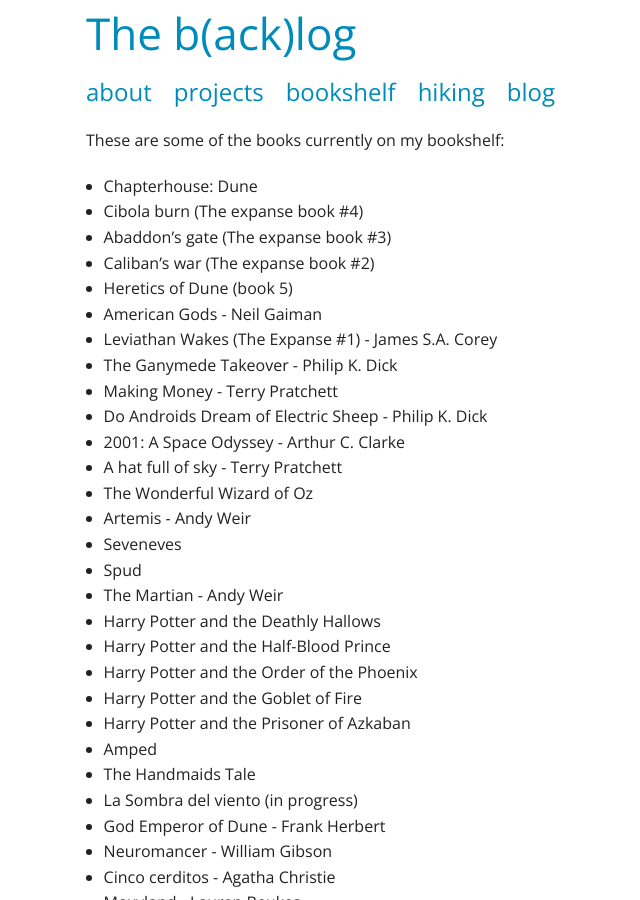
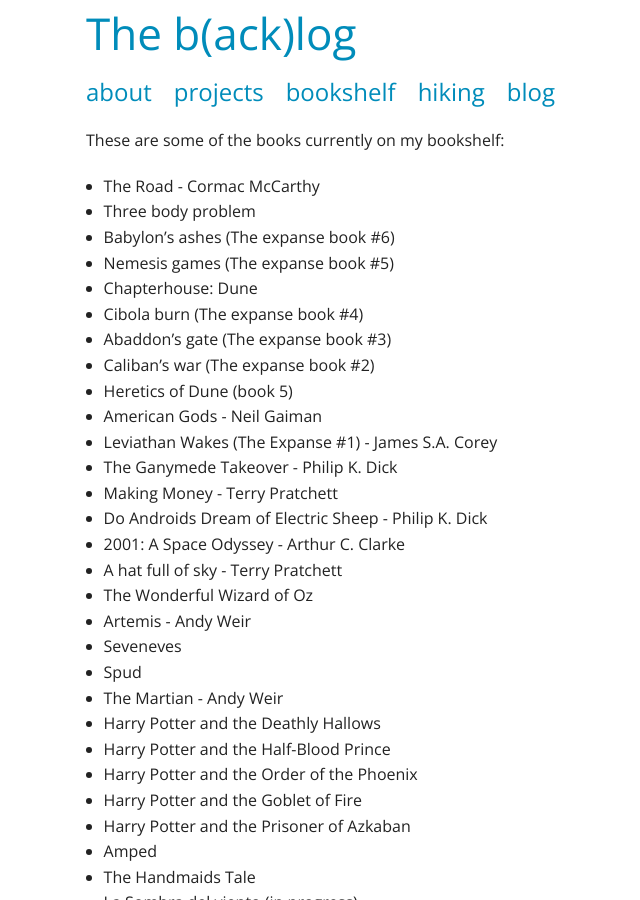
Before and after one commit to dirkcuys/thebacklog, a Jekyll site: the page built from bookshelf/index.md, in a window 1280 px wide and 900 px high. Shown: the whole window, without its empty margins (69-709 px from the left). Built offline with Jekyll 4.4.1, drawn with Linux system fonts in a browser that asks for light colours; nearby versions of some CDN libraries.

Commit message:
Update books

```diff
--- a/bookshelf/index.md
+++ b/bookshelf/index.md
@@ -1,10 +1,13 @@
 ---
 title: bookshelf
-author: dirk
 layout: page
 ---
 These are some of the books currently on my bookshelf:
 
+*   The Road - Cormac McCarthy
+*   Three body problem
+*   Babylon's ashes (The expanse book #6)
+*   Nemesis games (The expanse book #5)
 *   Chapterhouse: Dune
 *   Cibola burn (The expanse book #4)
 *   Abaddon's gate (The expanse book #3)
```
